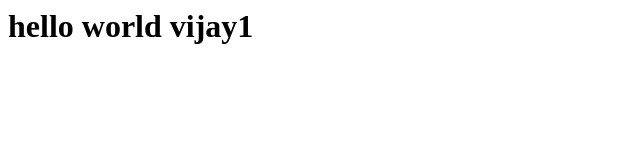
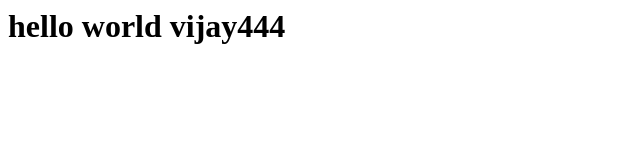
Before and after one commit to vijaynaidus/html, a plain HTML site: page index.html in a window 1280 px wide. Shown: the full height of the page, 0-640 px from the left. Drawn offline with Linux system fonts and the light colour scheme.

Commit message:
text changed

```diff
--- a/index.html
+++ b/index.html
@@ -1 +1 @@
-<h1>hello world vijay1 <h1>
+<h1>hello world vijay444 <h1>
```
